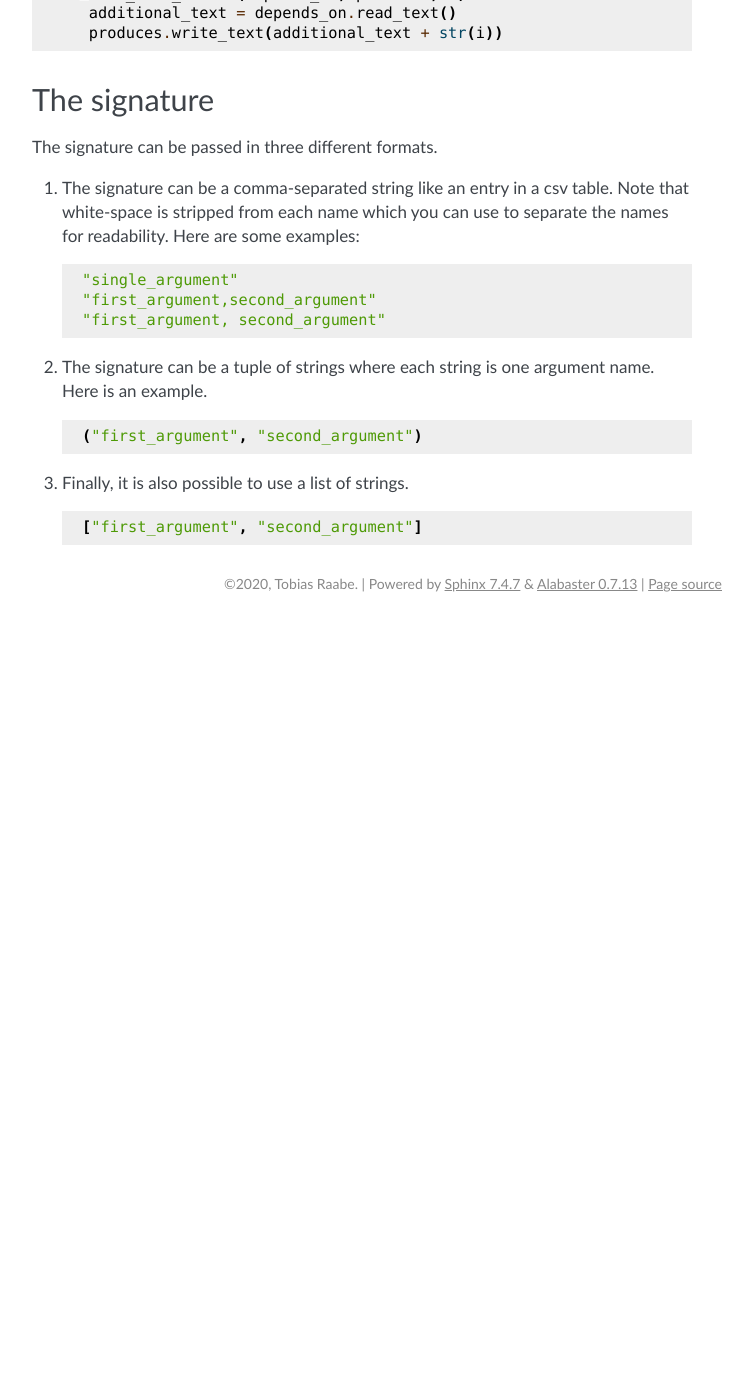
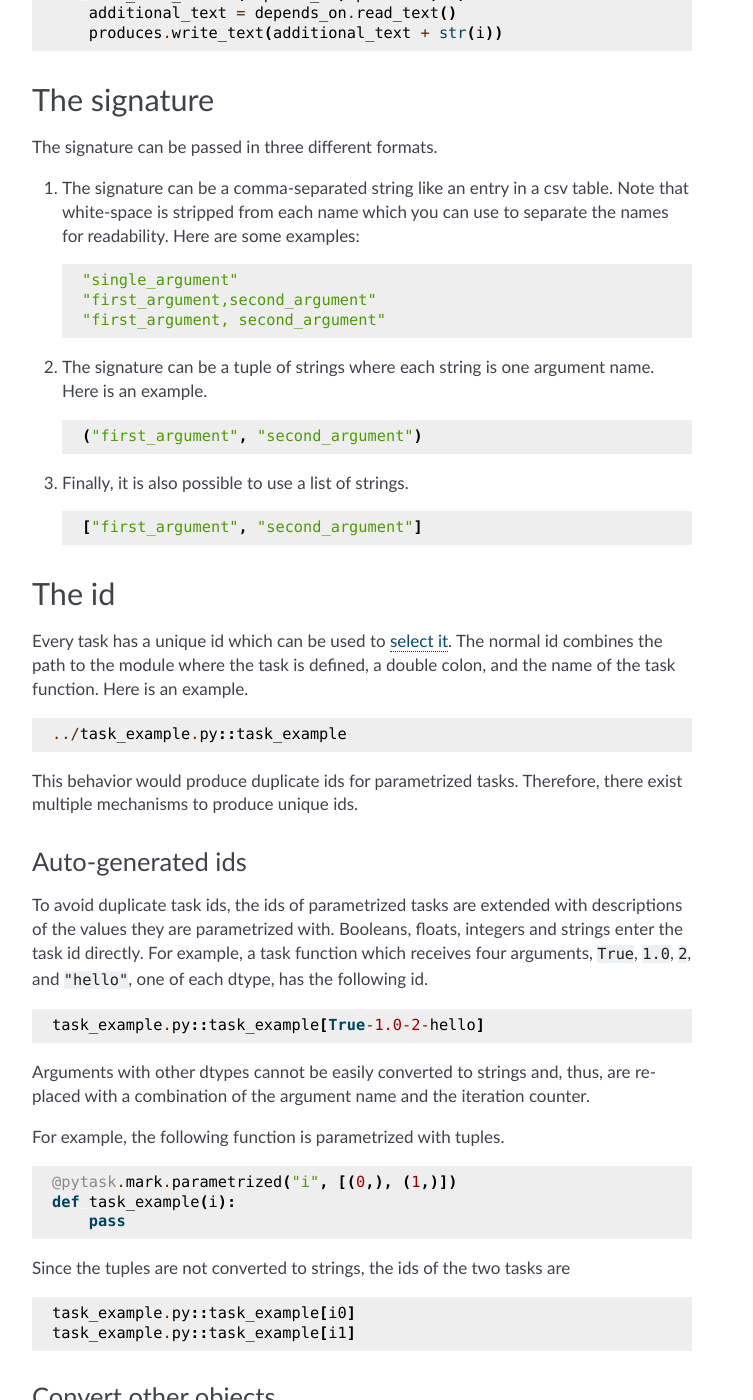
Before and after one commit to pytask-dev/pytask, a Sphinx documentation site: the page built from docs/tutorials/how_to_parametrize_a_task.rst, in a window 1280 px wide and 1400 px high, scrolled down 2245 px. Shown: the whole window, without its empty margins (388-1141 px from the left). Built offline with Sphinx 7.4.7, drawn with Linux system fonts in a browser that asks for light colours; pages that are not in the unit, such as notebooks, are missing from menus; before the commit the page ends 2867 px from its top, so only the background shows below that; some of the changed text lies outside the part shown.

Commit message:
Enhance ids generated by parametrization. (#21)

```diff
--- a/docs/changes.rst
+++ b/docs/changes.rst
@@ -17,6 +17,8 @@ all releases are available on `Anaconda.org <https://anaconda.org/pytask/pytask>
 - :gh:`18` changes the documentation theme to alabaster.
 - :gh:`19` adds some changes related to ignored folders.
 - :gh:`20` fixes copying code examples in the documentation.
+- :gh:`21` enhances the ids generated by parametrization, allows to change them via the
+  ``ids`` argument, and adds tutorials.
 - :gh:`23` allows to specify paths via the configuration file, documents the cli and
   configuration options.
 
--- a/docs/how_to_guides/index.rst
+++ b/docs/how_to_guides/index.rst
@@ -9,3 +9,4 @@ pytask.
    :maxdepth: 1
 
    how_to_write_a_plugin
+   how_to_extend_parametrizations
--- a/docs/tutorials/how_to_parametrize_a_task.rst
+++ b/docs/tutorials/how_to_parametrize_a_task.rst
@@ -140,3 +140,114 @@ The signature can be passed in three different formats.
    .. code-block:: python
 
        ["first_argument", "second_argument"]
+
+
+.. _how_to_parametrize_a_task_the_id:
+
+The id
+------
+
+Every task has a unique id which can be used to :doc:`select it <how_to_select_tasks>`.
+The normal id combines the path to the module where the task is defined, a double colon,
+and the name of the task function. Here is an example.
+
+.. code-block::
+
+    ../task_example.py::task_example
+
+This behavior would produce duplicate ids for parametrized tasks. Therefore, there exist
+multiple mechanisms to produce unique ids.
+
+
+Auto-generated ids
+~~~~~~~~~~~~~~~~~~
+
+To avoid duplicate task ids, the ids of parametrized tasks are extended with
+descriptions of the values they are parametrized with. Booleans, floats, integers and
+strings enter the task id directly. For example, a task function which receives four
+arguments, ``True``, ``1.0``, ``2``, and ``"hello"``, one of each dtype, has the
+following id.
+
+.. code-block::
+
+    task_example.py::task_example[True-1.0-2-hello]
+
+Arguments with other dtypes cannot be easily converted to strings and, thus, are
+replaced with a combination of the argument name and the iteration counter.
+
+For example, the following function is parametrized with tuples.
+
+.. code-block:: python
+
+    @pytask.mark.parametrized("i", [(0,), (1,)])
+    def task_example(i):
+        pass
+
+Since the tuples are not converted to strings, the ids of the two tasks are
+
+.. code-block::
+
+    task_example.py::task_example[i0]
+    task_example.py::task_example[i1]
+
+
+.. _how_to_parametrize_a_task_convert_other_objects:
+
+Convert other objects
+~~~~~~~~~~~~~~~~~~~~~
+
+To change the representation of tuples and other objects, you can pass a function to the
+``ids`` argument of the :func:`~_pytask.parametrize.parametrize` decorator. The function
+is called for every argument and may return a boolean, number, or string which will be
+integrated into the id. For every other return, the auto-generated value is used.
+
+To get a unique representation of a tuple, we can use the hash value.
+
+.. code-block:: python
+
+    def tuple_to_hash(value):
+        if isinstance(value, tuple):
+            return hash(a)
+
+
+    @pytask.mark.parametrized("i", [(0,), (1,)], ids=tuple_to_hash)
+    def task_example(i):
+        pass
+
+This produces the following ids:
+
+.. code-block::
+
+    task_example.py::task_example[3430018387555]  # (0,)
+    task_example.py::task_example[3430019387558]  # (1,)
+
+
+User-defined ids
+~~~~~~~~~~~~~~~~
+
+Instead of a function, you can also pass a list or another iterable of id values via
+``ids``.
+
+This code
+
+.. code-block:: python
+
+    @pytask.mark.parametrized("i", [(0,), (1,)], ids=["first", "second"])
+    def task_example(i):
+        pass
+
+produces these ids
+
+.. code-block::
+
+    task_example.py::task_example[first]  # (0,)
+    task_example.py::task_example[second]  # (1,)
+
+This is arguably the easiest way to change the representation of many objects at once
+while also producing ids which are easy to remember and type.
+
+
+Further reading
+---------------
+
+- :doc:`../how_to_guides/how_to_extend_parametrizations`.
```
Also changed, not shown: docs/how_to_guides/how_to_extend_parametrizations.rst (added, +69 -0 lines), docs/tutorials/how_to_select_tasks.rst (+27 -0 lines), 8 other files.
